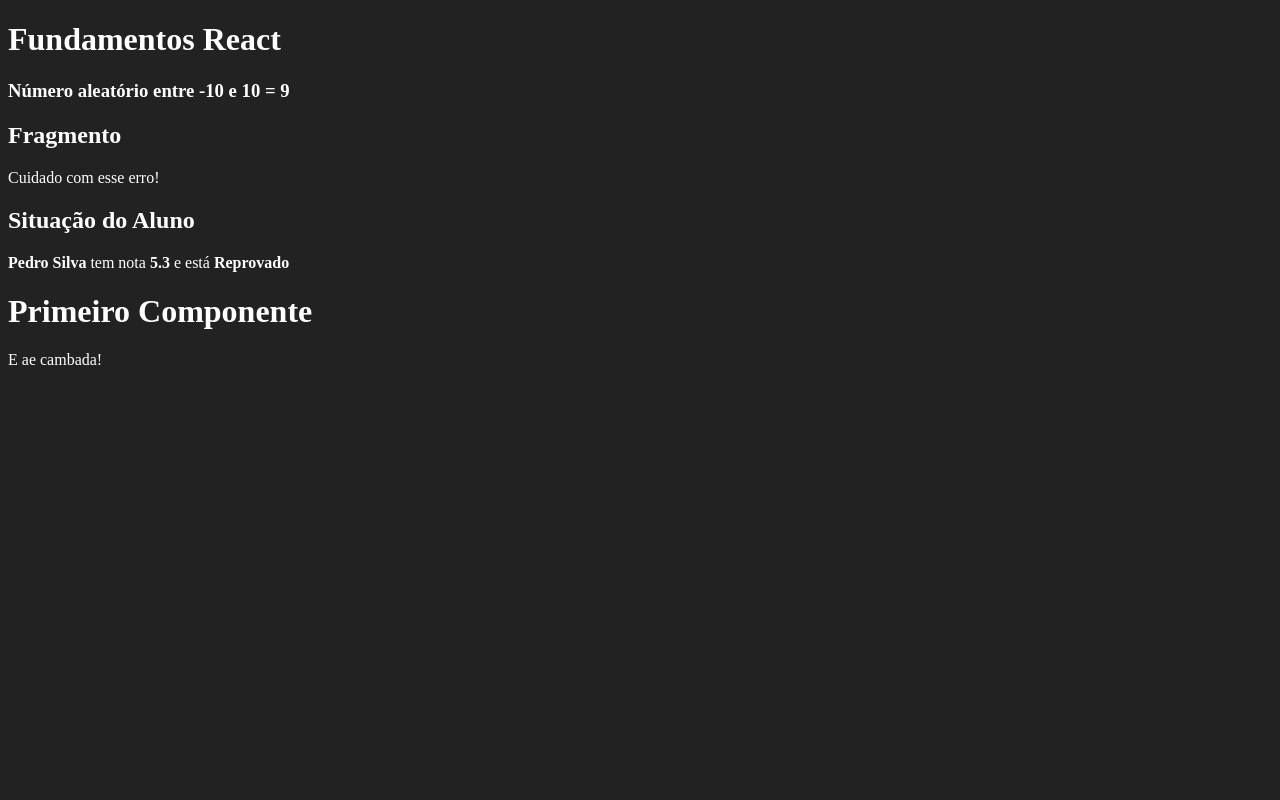
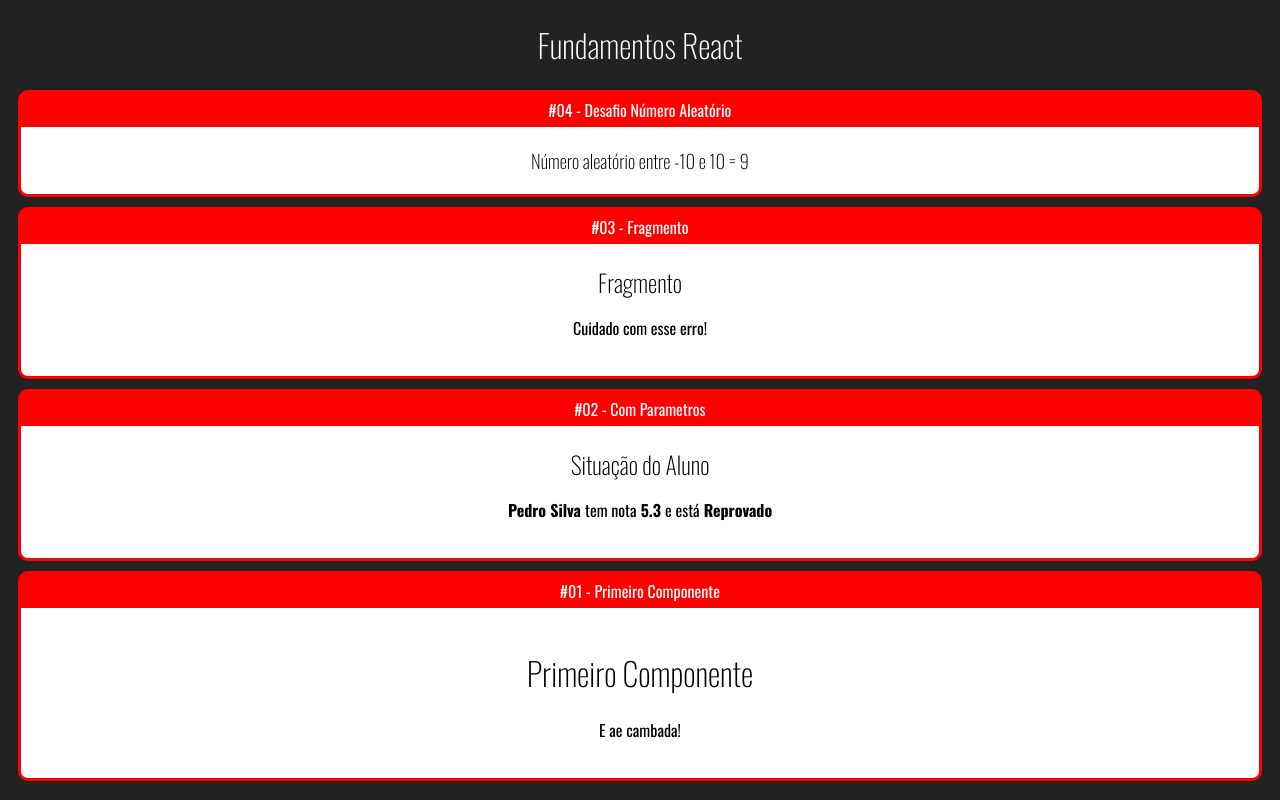
Before and after one commit to maddogxx/cursoreactjs, a React (Create React App) app in the folder fundamentos-react/: page / in a window 1280 px wide. Built offline with nearby package versions, Linux system fonts and the light colour scheme.

Commit message:
22. Componente Card #01

```diff
--- a/fundamentos-react/public/index.html
+++ b/fundamentos-react/public/index.html
@@ -24,6 +24,10 @@
       work correctly both with client-side routing and a non-root public URL.
       Learn how to configure a non-root public URL by running `npm run build`.
     -->
+    <link rel="preconnect" href="https://fonts.googleapis.com">
+    <link rel="preconnect" href="https://fonts.gstatic.com" crossorigin>
+    <link href="https://fonts.googleapis.com/css2?family=Oswald:wght@200;300;400;500;600;700&display=swap" rel="stylesheet">
+
     <title>React App</title>
   </head>
   <body>
--- a/fundamentos-react/src/App.jsx
+++ b/fundamentos-react/src/App.jsx
@@ -4,15 +4,27 @@
 import CompParametro from './componentes/basicos/ComParametro'
 import Fragmento from './componentes/basicos/Fragmento'
 import Aleatorio from "./componentes/basicos/Aleatorio";
+import Card from "./componentes/layout/Card";
 
 
 // Forma reduzida usando arrow function
 export default () => (
     <div id="app">
         <h1>Fundamentos React</h1>
-        <Aleatorio min={-10} max={10} />
-        <Fragmento/>
-        <CompParametro titulo="Situação do Aluno" aluno="Pedro Silva" nota={5.3} />
-        <Primeiro/>
+        <Card titulo="#04 - Desafio Número Aleatório">
+            <Aleatorio min={-10} max={10} />
+        </Card>
+
+        <Card titulo="#03 - Fragmento">
+            <Fragmento/>
+        </Card>
+
+        <Card titulo="#02 - Com Parametros">
+            <CompParametro titulo="Situação do Aluno" aluno="Pedro Silva" nota={5.3} />
+        </Card>
+
+        <Card titulo="#01 - Primeiro Componente">
+            <Primeiro/>
+        </Card>
     </div>
 );
--- /dev/null
+++ b/fundamentos-react/src/componentes/layout/Card.css
@@ -0,0 +1,22 @@
+.Card {
+    background-color: red;
+    border-radius: 10px;
+    border: 3px solid red;
+    overflow: hidden;
+    margin: 10px;
+
+}
+
+.Card .Title {
+    background-color: red;
+    padding: 5px 0px;
+    display: flex;
+    justify-content: center;
+
+}
+
+.Card .Content {
+    background-color: #fff;
+    color: #000;
+    padding: 20px;
+}
--- /dev/null
+++ b/fundamentos-react/src/componentes/layout/Card.jsx
@@ -0,0 +1,12 @@
+import "./Card.css"
+
+import React from "react";
+
+export default (props) => {
+    return (
+        <div className="Card">
+            <div className="Title">{ props.titulo }</div>
+            <div className="Content">{ props.children }</div>
+        </div>
+    );
+};
--- a/fundamentos-react/src/index.css
+++ b/fundamentos-react/src/index.css
@@ -1,4 +1,14 @@
 body {
+    font-family: Oswald;
     background-color: #222;
-    color: #fff
+    color: #fff;
+    text-align: center;
 }
+
+h1, h2, h3 {
+    font-weight: 200;
+}
+
+h2, h3 {
+    margin: 0;
+}
```
